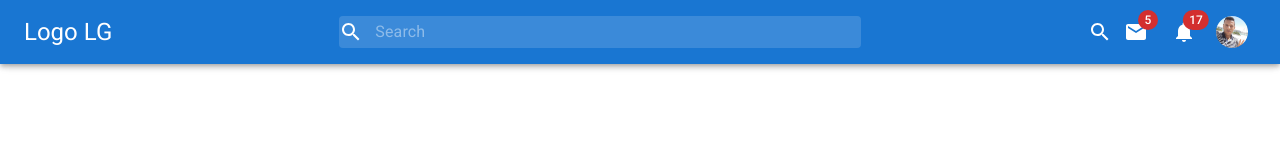
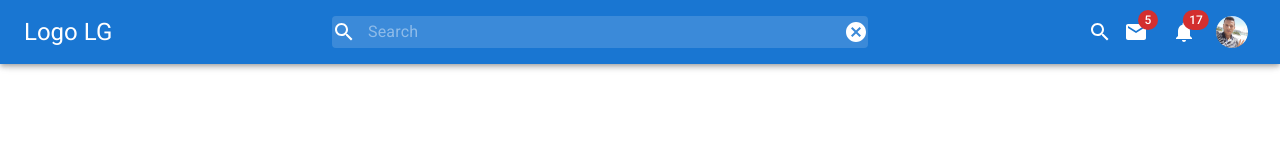
Before and after one commit to zakariaazaraf/learn-material-ui, a React (Create React App) app: page / in a window 1280 px wide. Shown: the top 160 px of the page. Built offline with nearby package versions, Linux system fonts and the light colour scheme.

Commit message:
Implemented the cancel button in the search area

```diff
--- a/src/components/Navbar.js
+++ b/src/components/Navbar.js
@@ -7,6 +7,7 @@ import AccountCircle from '@material-ui/icons/AccountCircle';
 import MailIcon from '@material-ui/icons/Mail';
 import NotificationsIcon from '@material-ui/icons/Notifications';
 import { Avatar } from '@mui/material';
+import { Cancel } from '@mui/icons-material';
 
 
 const useStyles = makeStyles((theme) => ({
@@ -95,6 +96,7 @@ const Navbar = () => {
               <div className={classes.search}>
                 <Search />
                 <InputBase placeholder='Search' className={classes.input} fullWidth/>
+                <Cancel className={classes.cancel} onClick={() => setOpen(!open) }/>
               </div>
 
               <div className={classes.icons}>
```
